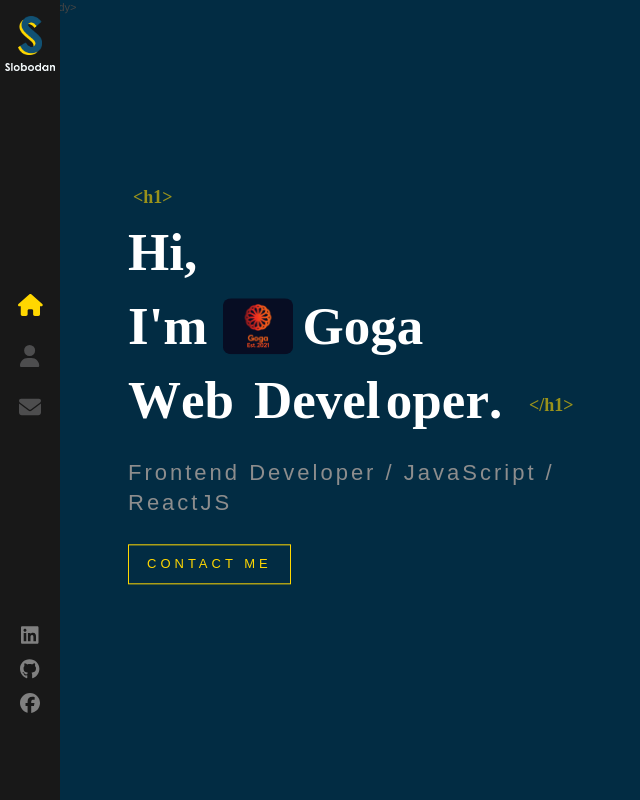
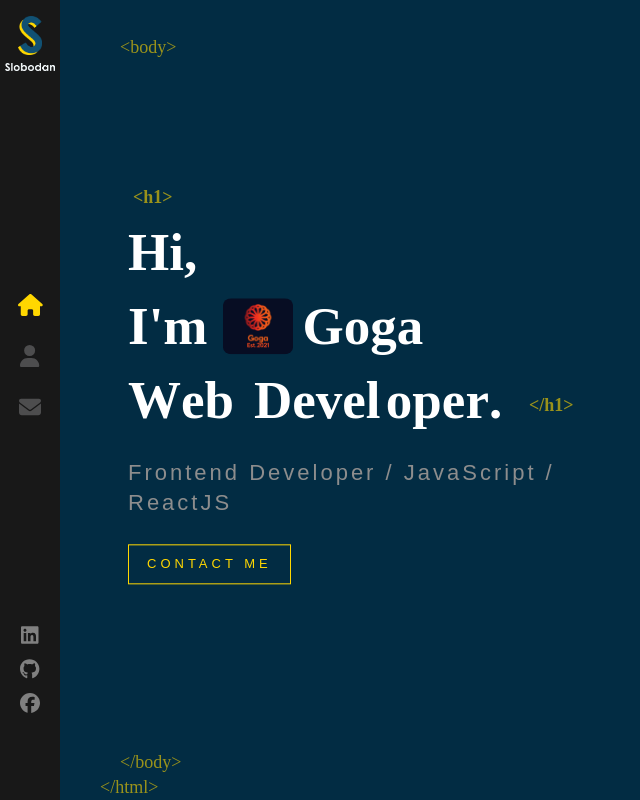
Before and after one commit to GogaImerlishvili/Portfolio__Website, a React (Create React App) app: page / in a window 1280 px wide. Shown: the whole page, without its empty margins (0-640 px from the left). Built offline with nearby package versions, Linux system fonts and the light colour scheme.

Commit message:
styled home page

```diff
--- a/src/components/Layout/index.scss
+++ b/src/components/Layout/index.scss
@@ -0,0 +1,40 @@
+.page{
+    width: 100%;
+    height:100%;
+    position: absolute;
+}
+
+.top-tags{
+    bottom:auto;
+    top: 35px;
+}
+
+.tags{
+    color: #ffd700;
+    opacity: 0.6;
+    position: absolute;
+    bottom: 0;
+    left: 120px;
+    font-size: 18px;
+    font-family: "sans-serif"
+}
+
+.bottom-tag-html{
+    margin-left: -20px;
+
+}
+
+.container{
+    width: 100%;
+    will-change: contents;
+    height: 90%;
+    min-height: 566px;
+    position: absolute;
+    opacity: 0;
+    top: 5%;
+    margin: 0 auto;
+    z-index: 1;
+    transform-style: preserve-3d;
+     animation: fadeIn 1s forwards;
+     animation-delay: 1s;
+}
```
